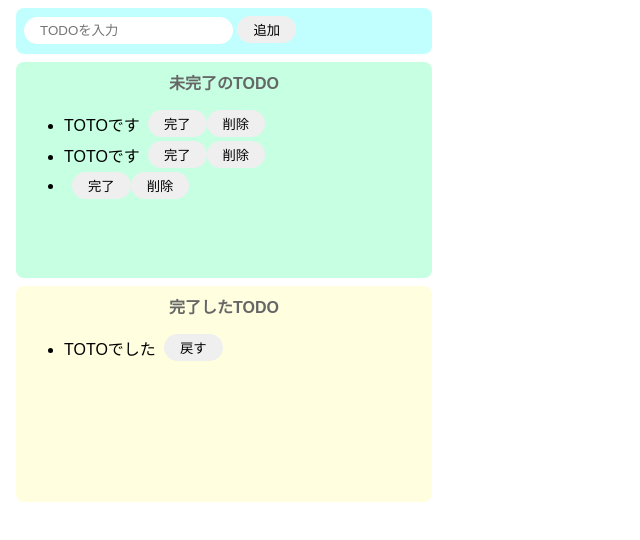
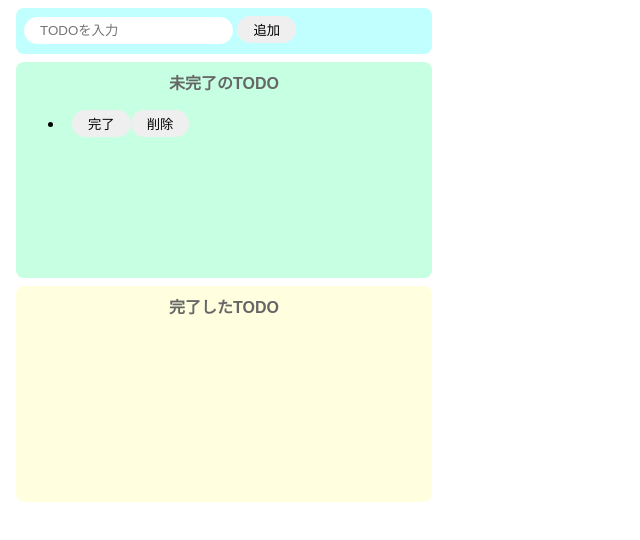
Before and after one commit to bake0937/sandbox-js, a website built with Parcel: page index.html in a window 1280 px wide. Both pictures are taken after a click on the button "追加". Shown: the whole page, without its empty margins (0-640 px from the left). Built offline with nearby package versions, Linux system fonts and the light colour scheme.

Commit message:
36. タスクの戻す機能

```diff
--- a/index.html
+++ b/index.html
@@ -11,27 +11,11 @@
     </div>
     <div class="incomplete-area">
       <p class="title">未完了のTODO</p>
-      <ul id="incomplete-list">
-        <div class="list-row">
-          <li>TOTOです</li>
-          <button>完了</button>
-          <button>削除</button>
-        </div>
-        <div class="list-row">
-          <li>TOTOです</li>
-          <button>完了</button>
-          <button>削除</button>
-        </div>
-      </ul>
+      <ul id="incomplete-list"></ul>
     </div>
     <div class="complete-area">
       <p class="title">完了したTODO</p>
-      <ul id="complete-list">
-        <div class="list-row">
-          <li>TOTOでした</li>
-          <button>戻す</button>
-        </div>
-      </ul>
+      <ul id="complete-list"></ul>
     </div>
     <script src="src/index.js"></script>
   </body>
--- a/src/index.js
+++ b/src/index.js
@@ -5,13 +5,23 @@ const onClickAdd = () => {
   const inputText = document.getElementById("add-text").value;
   document.getElementById("add-text").value = "";
 
+  createIncompleteList(inputText);
+};
+
+// 未完了リストから指定の要素を削除
+const deleteFromIncompleteList = (target) => {
+  document.getElementById("incomplete-list").removeChild(target);
+};
+
+// 未完了リストに追加する関数
+const createIncompleteList = (text) => {
   // div生成
   const div = document.createElement("div");
   div.className = "list-row";
 
   // liタグ生成
   const li = document.createElement("li");
-  li.innerText = inputText;
+  li.innerText = text;
 
   // button(完了)タグ作成
   const completeButton = document.createElement("button");
@@ -36,6 +46,15 @@ const onClickAdd = () => {
     // buttonタグを生成
     const backButton = document.createElement("button");
     backButton.innerText = "戻す";
+    backButton.addEventListener("click", () => {
+      // 押された戻すボタンの親タグ(div)を完了リストから削除
+      const deleteTarget = backButton.parentNode;
+      document.getElementById("complete-list").removeChild(deleteTarget);
+
+      // テキスト取得
+      const text = backButton.parentNode.firstElementChild.innerText;
+      createIncompleteList(text);
+    });
 
     // divタグの子要素に各要素を設定
     addTarget.appendChild(li);
@@ -61,11 +80,6 @@ const onClickAdd = () => {
   document.getElementById("incomplete-list").appendChild(div);
 };
 
-// 未完了リストから指定の要素を削除
-const deleteFromIncompleteList = (target) => {
-  document.getElementById("incomplete-list").removeChild(target);
-};
-
 document
   .getElementById("add-button")
   .addEventListener("click", () => onClickAdd());
```
